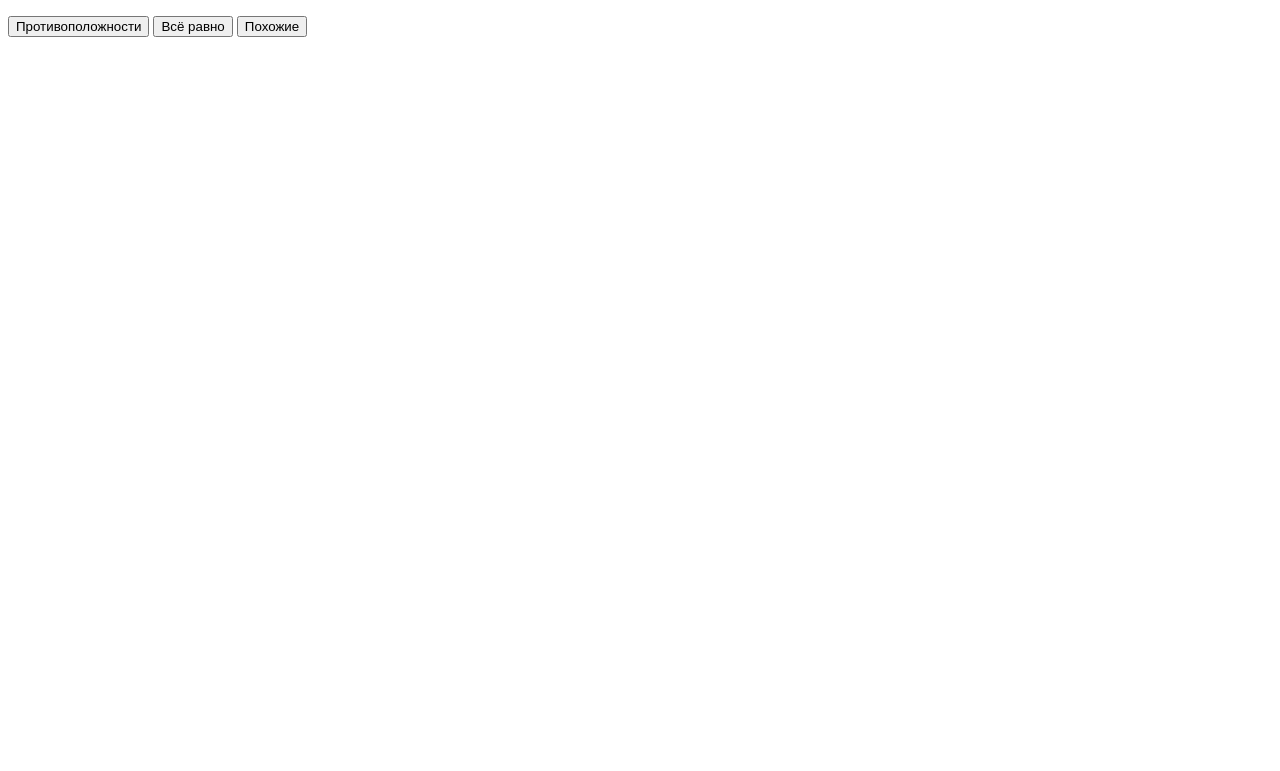
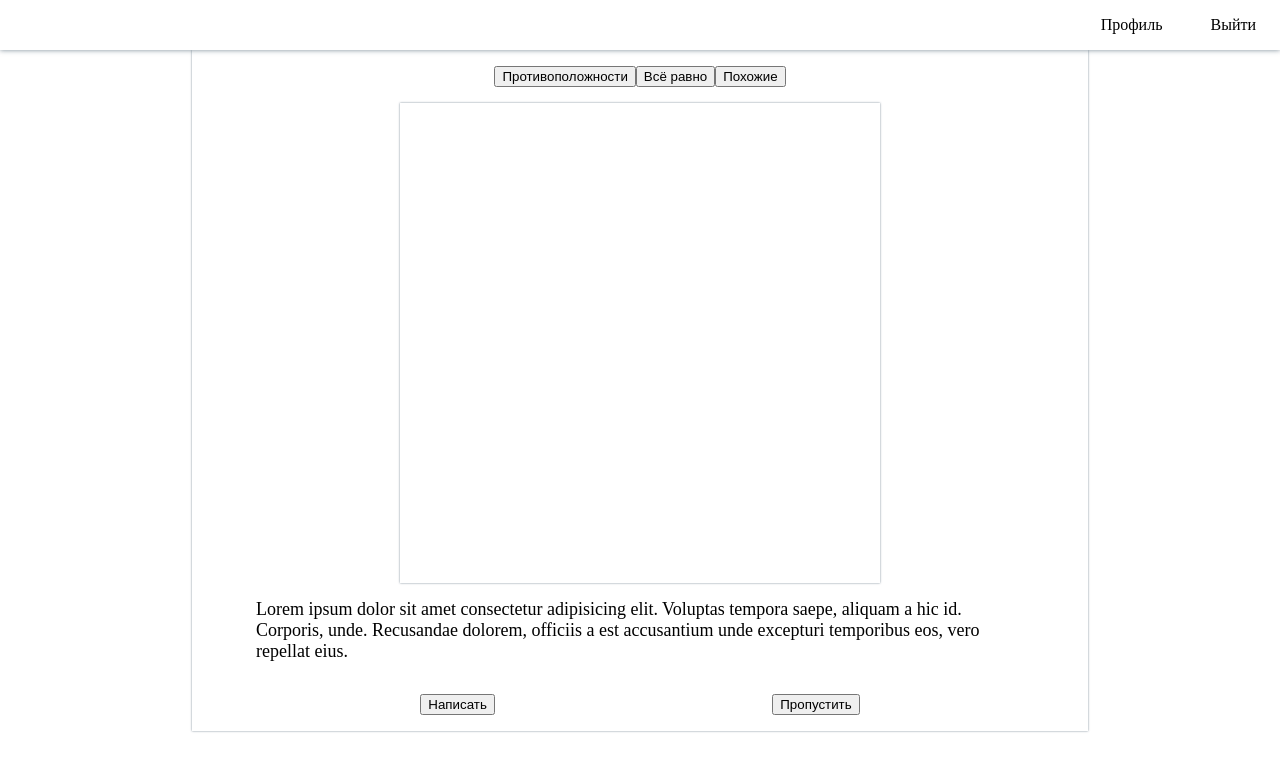
Before and after one commit to rebelorion/Blunder, a Python web app: template templates/main.html in a window 1280 px wide. Shown: the top 771 px of the page. Run offline with Jinja, Linux system fonts and the light colour scheme; the template is opened without the code that fills it, so the values that code supplies are empty.

Commit message:
страничка главная

```diff
--- a/static/styles/style.css
+++ b/static/styles/style.css
@@ -26,6 +26,14 @@ body.registration {
     flex-direction: column;
     justify-content: center;
     width: 30%;
+}
+
+body {
+    width: 100%;
+    margin: 0;
+    display: flex;
+    flex-direction: column;
+    align-items: center;
 }
 
 form {
@@ -62,3 +70,54 @@ p {
     justify-content: center;
     align-items: center;
 }
+navbar {
+    position: sticky; /*навигация сверху всегда*/
+    top: -1px;
+    z-index: 100;
+
+    display: flex;
+    justify-content: right;
+    align-items: center;
+
+    height: 50px;
+    width: 100%;
+
+    box-shadow: 0px 0px 5px 0px var(--shadow-color);
+    background-color: var(--background-color);
+}
+
+navbar * {
+    padding: 2%;
+    text-decoration: none;
+    color: var(--header-text-color);
+}
+
+column {
+    display: flex;
+    flex-direction: column;
+    justify-content: top;
+    align-items: center;
+    width: 70%;
+    box-shadow: 0px 0px 2px 0px var(--shadow-color);
+}
+
+column > photo {
+    background-image: none;
+    box-shadow: 0px 0px 2px 0px var(--shadow-color);
+    min-width: 60vh;
+    min-height: 60vh;
+}
+
+column > div {
+    font-size: 18px;
+    color: var(--header-text-color);
+    padding-inline: 5vw;
+    padding-block: 2vh;
+}
+column > split {
+    display: flex;
+    width: 80%;
+    flex-direction: row;
+    justify-content: space-around;
+    padding-block: 2vh;
+}
--- a/templates/main.html
+++ b/templates/main.html
@@ -3,6 +3,8 @@
 <head>
     <meta charset="UTF-8">
     <meta name="viewport" content="width=device-width, initial-scale=1.0">
+    <link rel="stylesheet"
+    href="../static/styles/style.css">
     <title>Document</title>
     <style>
         .btn{
@@ -11,10 +13,25 @@
     </style>
 </head>
 <body>
-    <p> <button type="button">Противоположности</button>
-        <button type="button">Всё равно</button>
-        <button type="button">Похожие</button>
-    </p>
+    <navbar>
+        <a href="#" class="btn">Профиль</a>
+        <a href="#" class="btn">Выйти</a>
+    </navbar>
 
+    <column>
+        <p>
+            <button type="button">Противоположности</button>
+            <button type="button">Всё равно</button>
+            <button type="button">Похожие</button>
+        </p>
+        <photo></photo>
+        <div>
+            Lorem ipsum dolor sit amet consectetur adipisicing elit. Voluptas tempora saepe, aliquam a hic id. Corporis, unde. Recusandae dolorem, officiis a est accusantium unde excepturi temporibus eos, vero repellat eius.
+        </div>
+        <split>
+            <button type="button">Написать</button>
+            <button type="button">Пропустить</button>
+        </split>
+    </column>
 </body>
 </html>
```
